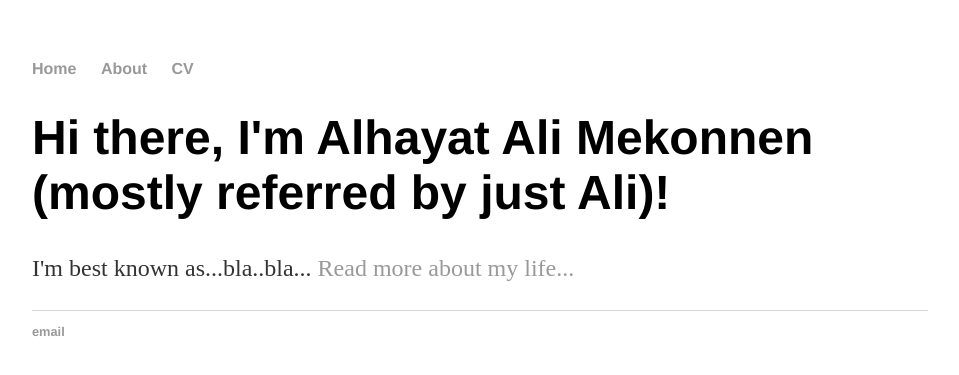
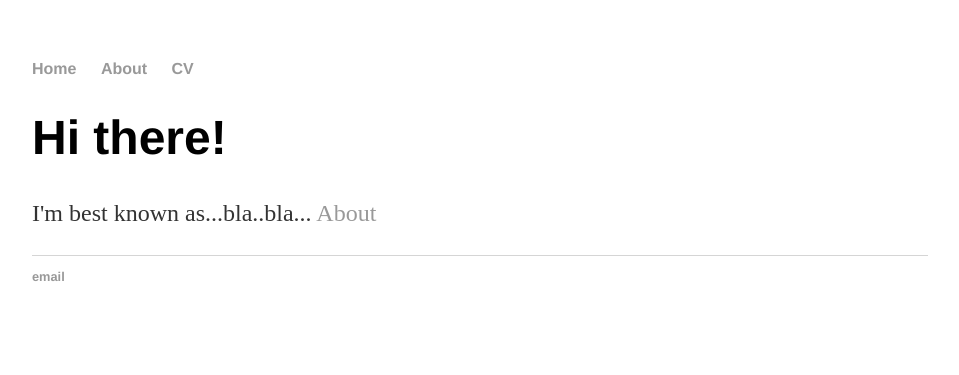
Before and after one commit to aamekonnen/aamekonnen.github.io, a Jekyll site: the page built from index.html, in a window 1280 px wide. Shown: the top 375 px of the page, without its empty margins (160-1119 px from the left). Built offline with Jekyll 4.4.1, drawn with Linux system fonts in a browser that asks for light colours.

Commit message:
Update index.html

```diff
--- a/index.html
+++ b/index.html
@@ -3,6 +3,6 @@ layout: default
 title: Alhayat Ali Mekonnen
 ---
 <div class="blurb">
-	<h1>Hi there, I'm Alhayat Ali Mekonnen (mostly referred by just Ali)!</h1>
-	<p>I'm best known as...bla..bla... <a href="/about">Read more about my life...</a></p>
+	<h1>Hi there!</h1>
+	<p>I'm best known as...bla..bla... <a href="/about">About</a></p>
 </div><!-- /.blurb -->
```
